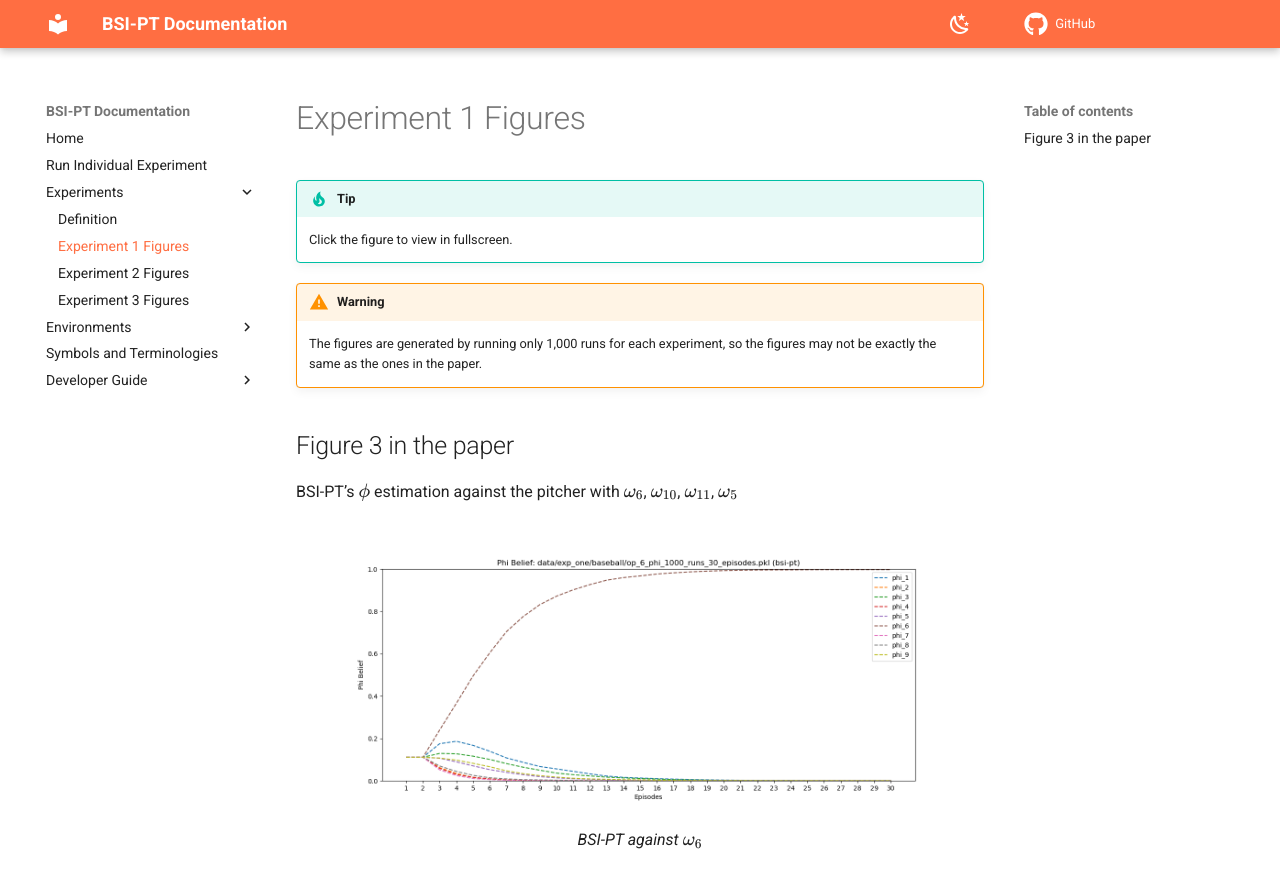
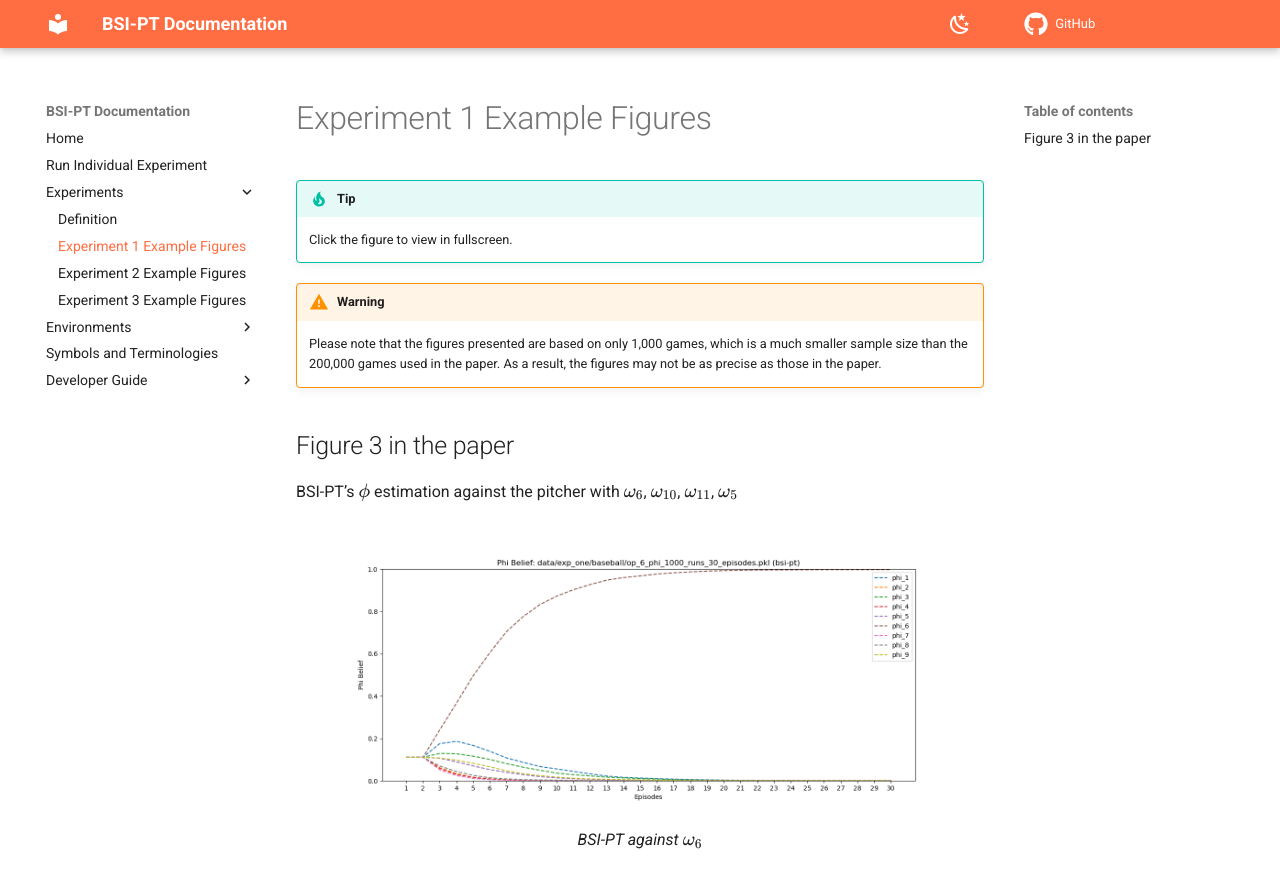
Before and after one commit to jerry871002/bsi-pt, an MkDocs documentation site: the page built from docs/experiments/experiment_1_figures.md, in a window 1280 px wide and 900 px high. Shown: the top 888 px of the window. Built offline with MkDocs 1.6.1 and Material for MkDocs 9.7.7, drawn with Linux system fonts in a browser that asks for light colours; comment, search, counter and statistics services are not loaded.

Commit message:
doc: minor updates

```diff
--- a/docs/experiments/experiment_1_figures.md
+++ b/docs/experiments/experiment_1_figures.md
@@ -1,10 +1,10 @@
-# Experiment 1 Figures
+# Experiment 1 Example Figures
 
 !!! tip
     Click the figure to view in fullscreen.
 
 !!! warning
-    The figures are generated by running only 1,000 runs for each experiment, so the figures may not be exactly the same as the ones in the paper.
+    Please note that the figures presented are based on only 1,000 games, which is a much smaller sample size than the 200,000 games used in the paper. As a result, the figures may not be as precise as those in the paper.
 
 ## Figure 3 in the paper
 
--- a/mkdocs.yml
+++ b/mkdocs.yml
@@ -6,9 +6,9 @@ nav:
   - 'Run Individual Experiment': detail.md
   - Experiments:
     - 'Definition': experiments/definition.md
-    - 'Experiment 1 Figures': experiments/experiment_1_figures.md
-    - 'Experiment 2 Figures': experiments/experiment_2_figures.md
-    - 'Experiment 3 Figures': experiments/experiment_3_figures.md
+    - 'Experiment 1 Example Figures': experiments/experiment_1_figures.md
+    - 'Experiment 2 Example Figures': experiments/experiment_2_figures.md
+    - 'Experiment 3 Example Figures': experiments/experiment_3_figures.md
   - Environments:
     - 'Extended batter vs. pitcher game (EBvPG)': environments/baseball_game.md
     - 'Grid World': environments/grid_world.md
```
Also changed, not shown: docs/experiments/experiment_2_figures.md (+2 -2 lines), docs/experiments/experiment_3_figures.md (+2 -2 lines), docs/index.md (+1 -1 lines).
